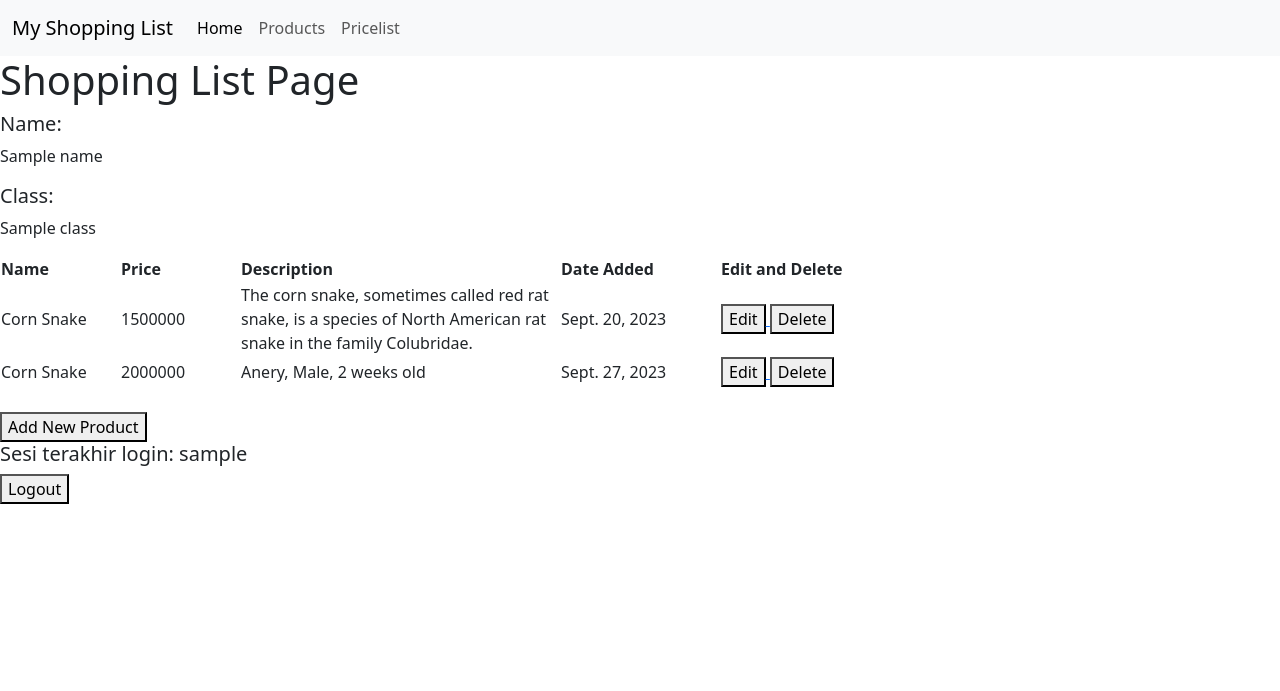
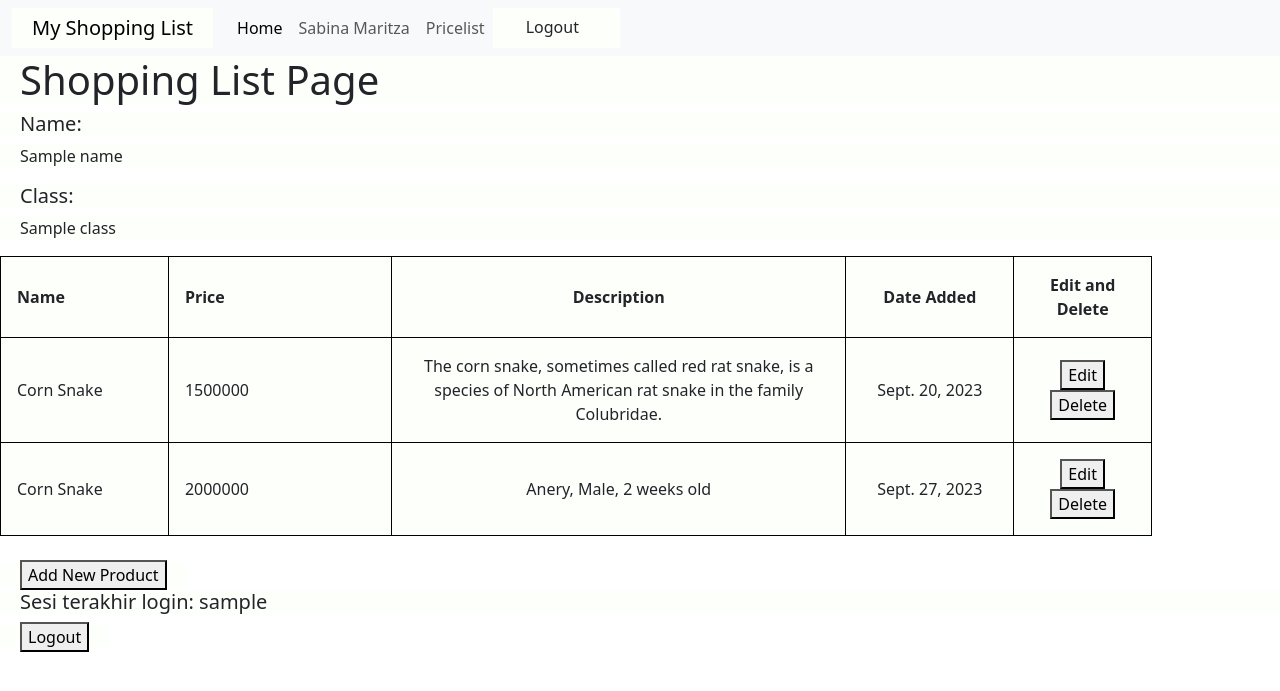
Before and after one commit to sabinamaritza/shoppinglist, a Django app: template main/templates/main.html in a window 1280 px wide. Shown: the top 691 px of the page. Run offline with Django 4.2, Linux system fonts and the light colour scheme; data comes from the database, SQL or seed files in the repository; both versions use the stored data as it was after the commit; the template is opened without the code that fills it: values that come from a table or form of the project are taken from there, most other values are stand-ins (such as "Sample title", 1, 10 or a date in 2020).

Commit message:
tutorial 4

```diff
--- a/main/templates/main.html
+++ b/main/templates/main.html
@@ -1,6 +1,48 @@
 {% extends 'base.html' %}
 
 {% block content %}
+    <style>
+        table, h5, a, p, h1 {
+            background-color: #FDFFFB;
+            padding-left: 20px;
+            padding-right: 20px;
+        }
+
+        table, th, td {
+            width: 90%;
+            border: 1px solid black;
+            border-collapse: collapse;
+            padding: 16px;
+        }
+
+        table {
+            border-radius: 10px;
+        }
+
+        th:nth-child(1), td:nth-child(1) {
+            width: 15%;
+        }
+
+        th:nth-child(2), td:nth-child(2) {
+            width: 20%;
+        }
+
+        th:nth-child(3), td:nth-child(3) {
+            width: 41%;
+            text-align: center;
+        }
+
+        th:nth-child(4), td:nth-child(4) {
+            width: 15%;
+            text-align: center;
+        }
+
+        th:nth-child(5), td:nth-child(5) {
+            width: 9%;
+            text-align: center;
+        }
+    </style>
+
     <nav class="navbar navbar-expand-lg bg-body-tertiary">
         <div class="container-fluid">
             <a class="navbar-brand" href="#">My Shopping List</a>
@@ -13,11 +55,14 @@
                         <a class="nav-link active" aria-current="page" href="#">Home</a>
                     </li>
                     <li class="nav-item">
-                        <a class="nav-link" href="#">Products</a>
+                        <a class="nav-link" href="#">Sabina Maritza</a>
                     </li>
                     <li class="nav-item">
                         <a class="nav-link" href="#">Pricelist</a>
                     </li>
+                    <a href="{% url 'main:logout' %}">
+                        <button class="btn btn-outline-error me-2" type="button">Logout</button>
+                    </a>
                 </ul>
             </div>
         </div>
@@ -30,14 +75,14 @@
 
     <h5>Class:</h5>
     <p>{{class}}</p>
-
+    <div class="d-flex align-center justify-center item-center">
     <table>
         <tr>
-            <th width="120px">Name</th>
-            <th width="120px">Price</th>
-            <th width="320px">Description</th>
-            <th width="160px">Date Added</th>
-            <th width="160px">Edit and Delete</th>
+            <th>Name</th>
+            <th>Price</th>
+            <th>Description</th>
+            <th>Date Added</th>
+            <th>Edit and Delete</th>
         </tr>
 
         {% comment %} Berikut cara memperlihatkan data produk di bawah baris ini {% endcomment %}
@@ -63,6 +108,7 @@
             </tr>
         {% endfor %}
     </table>
+    </div>
 
     <br />
 
```
Also changed, not shown: db.sqlite3.
